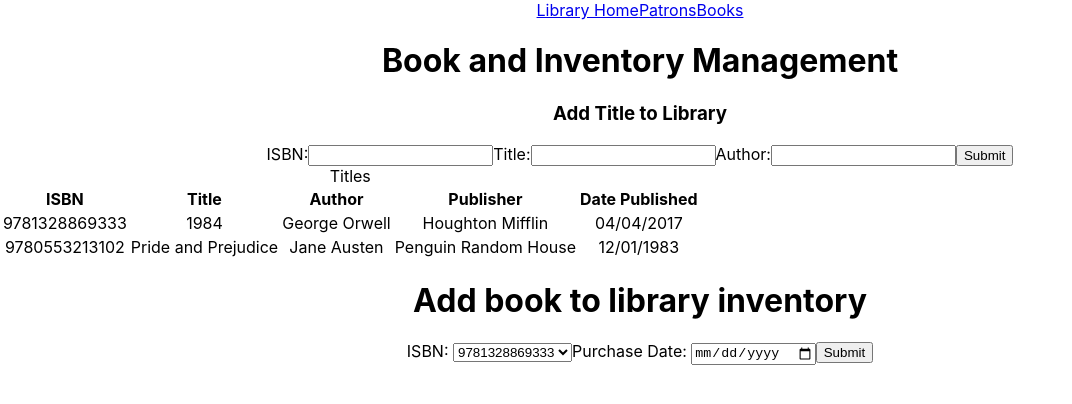
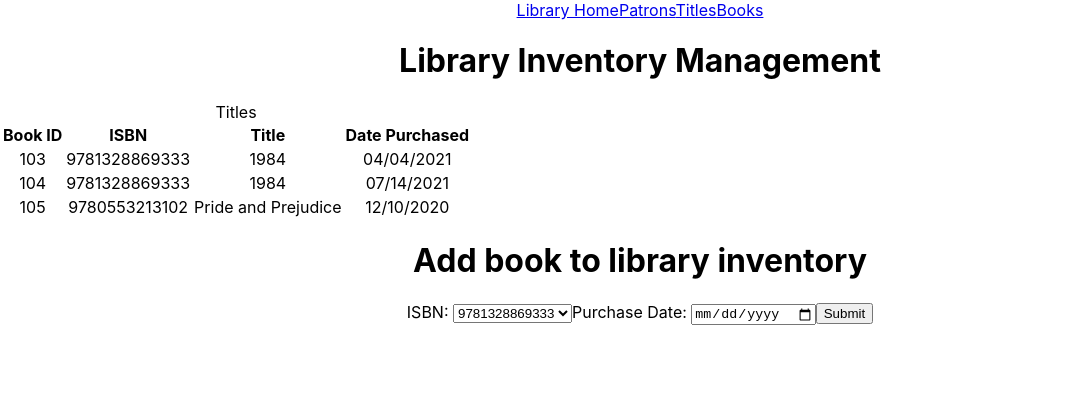
Before and after one commit to allisonglittle/library-database, a React (Create React App) app in the folder library-ui/: page /book_management in a window 1280 px wide. Shown: the top 404 px of the page, without its empty margins (0-1072 px from the left). Built offline with nearby package versions, Linux system fonts and the light colour scheme.

Commit message:
Separated Book and Title management pages

```diff
--- a/library-ui/src/App.js
+++ b/library-ui/src/App.js
@@ -5,6 +5,7 @@ import HomePage from './pages/HomePage';
 import BookManagement from './pages/BookManagement';
 import PatronMangement from './pages/PatronManagement';
 import AppHeader from './components/AppHeader';
+import TitleManagement from './pages/TitleManagement';
 
 function App() {
   return (
@@ -15,6 +16,9 @@ function App() {
           <div>
             <Route path="/" exact>
               <HomePage />
+            </Route>
+            <Route path="/title_management">
+              <TitleManagement />
             </Route>
             <Route path="/book_management">
               <BookManagement />
--- a/library-ui/src/components/AppHeader.js
+++ b/library-ui/src/components/AppHeader.js
@@ -6,6 +6,7 @@ function AppHeader() {
         <nav>
             <Link to="/">Library Home</Link>
             <Link to="/patron_management">Patrons</Link>
+            <Link to="/title_management">Titles</Link>
             <Link to="/book_management">Books</Link>
         </nav>
     );
--- /dev/null
+++ b/library-ui/src/components/BookList.js
@@ -0,0 +1,38 @@
+import React from "react";
+// List of library Book inventory
+function BookList() {
+    return (
+        <table>
+            <caption>Titles</caption>
+            <thead>
+                <th>Book ID</th>
+                <th>ISBN</th>
+                <th>Title</th>
+                <th>Date Purchased</th>
+            </thead>
+            <tbody>
+                {/* this is temporary, it will eventually be another component that pulls data from SQL*/}
+                <tr>
+                    <td>103</td>
+                    <td>9781328869333</td>
+                    <td>1984</td>
+                    <td>04/04/2021</td>
+                </tr>
+                <tr>
+                    <td>104</td>
+                    <td>9781328869333</td>
+                    <td>1984</td>
+                    <td>07/14/2021</td>
+                </tr>
+                <tr>
+                    <td>105</td>
+                    <td>9780553213102</td>
+                    <td>Pride and Prejudice</td>
+                    <td>12/10/2020</td>
+                </tr>
+            </tbody>
+        </table>
+    );
+};
+
+export default BookList;
--- a/library-ui/src/pages/BookManagement.js
+++ b/library-ui/src/pages/BookManagement.js
@@ -1,14 +1,12 @@
 import React from "react";
 import AddBook from "../components/AddBook";
-import AddTitle from "../components/AddTitle";
-import TitleList from "../components/TitleList";
+import BookList from "../components/BookList";
 
 function BookManagement() {
     return (
         <div>
-            <h1>Book and Inventory Management</h1>
-            <AddTitle />
-            <TitleList />
+            <h1>Library Inventory Management</h1>
+            <BookList />
             <AddBook />
         </div>
     );
--- a/library-ui/src/pages/HomePage.js
+++ b/library-ui/src/pages/HomePage.js
@@ -5,6 +5,7 @@ function HomePage() {
     return (
         <div>
             <h1>Welcome to the Team 44 Community Library</h1>
+            <Link to="/title_management">Title Management</Link>
             <Link to="/book_management">Book Management</Link>
             <Link to="/patron_management">Patron Management</Link>
         </div>
--- /dev/null
+++ b/library-ui/src/pages/TitleManagement.js
@@ -0,0 +1,15 @@
+import React from "react";
+import AddTitle from "../components/AddTitle";
+import TitleList from "../components/TitleList";
+
+function TitleManagement() {
+    return (
+        <div>
+            <h1>Title Management</h1>
+            <AddTitle />
+            <TitleList />
+        </div>
+    );
+};
+
+export default TitleManagement;
```
Also changed, not shown: library-ui/src/pages/InventoryManagement.js (deleted).
